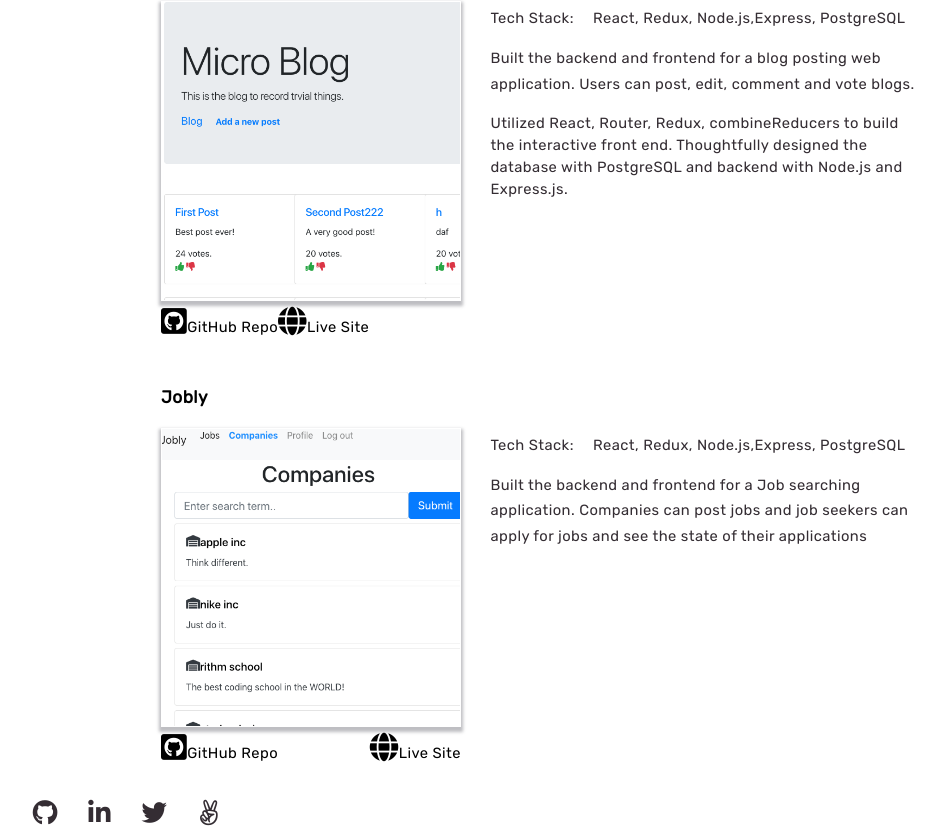
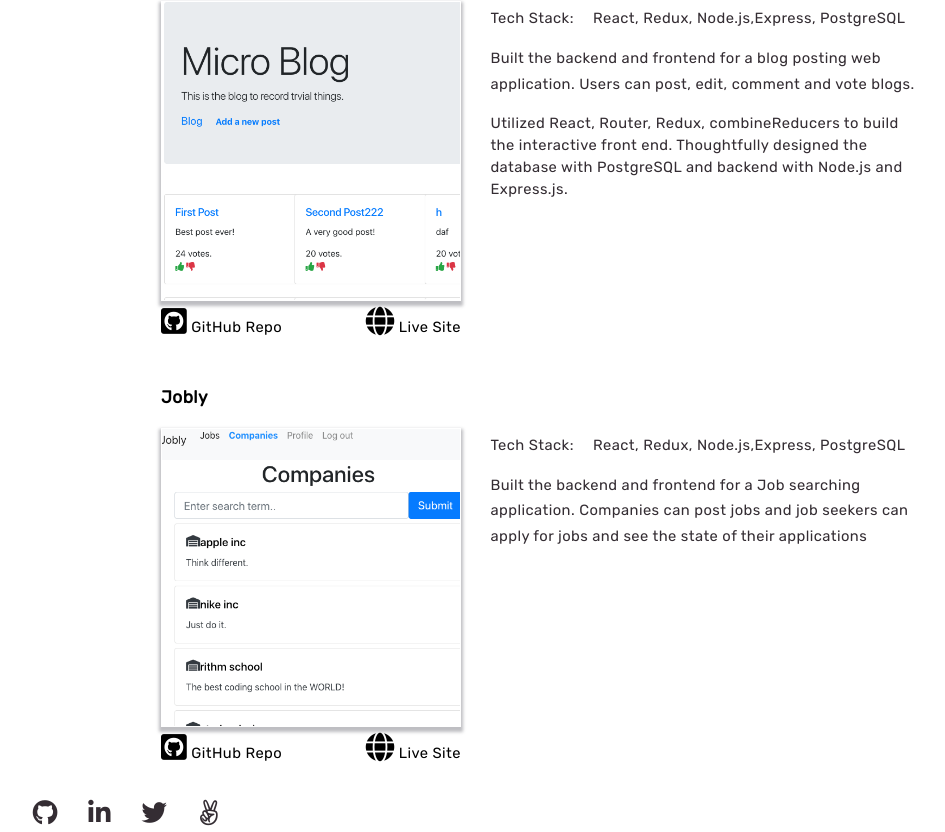
Before and after one commit to Ronihe/ronihe, a React (Create React App) app: page /Portfolio in a window 1280 px wide. Shown: the part 1455-2287 px from the top of the page, without its empty margins (113-1058 px from the left). Built offline with nearby package versions, Linux system fonts and the light colour scheme.

Commit message:
edited the icons in portfolio page

```diff
--- a/src/Portfolio.js
+++ b/src/Portfolio.js
@@ -124,8 +124,8 @@ class Portfolio extends Component {
                     className="fab fa-apple fa-2x"
                     title="GitHub"
                     alt="github"
-                  />
-                  IOS Application
+                  />{' '}
+                  IOS Application{' '}
                 </a>
               </li>
             </Project>
@@ -169,7 +169,7 @@ class Portfolio extends Component {
                     className="fab fa-github-square fa-2x"
                     title="GitHub"
                     alt="github"
-                  />
+                  />{' '}
                   GitHub Repo{' '}
                 </a>
               </li>
@@ -210,7 +210,9 @@ class Portfolio extends Component {
               <div
                 style={{
                   display: 'flex',
-                  flexDirection: 'row'
+                  flexDirection: 'row',
+                  justifyContent: 'space-between',
+                  maxWidth: '300px'
                 }}
               >
                 <li className="list-group-item text-center">
@@ -223,7 +225,7 @@ class Portfolio extends Component {
                       className="fab fa-github-square fa-2x"
                       title="GitHub"
                       alt="github"
-                    />
+                    />{' '}
                     GitHub Repo{' '}
                   </a>
                 </li>
@@ -237,7 +239,7 @@ class Portfolio extends Component {
                       className="fas fa-globe fa-2x"
                       title="GitHub"
                       alt="github"
-                    />
+                    />{' '}
                     Live Site{' '}
                   </a>
                 </li>
@@ -271,7 +273,8 @@ class Portfolio extends Component {
                 style={{
                   display: 'flex',
                   flexDirection: 'row',
-                  justifyContent: 'space-between'
+                  justifyContent: 'space-between',
+                  maxWidth: '300px'
                 }}
               >
                 <li className="list-group-item text-center">
@@ -283,7 +286,7 @@ class Portfolio extends Component {
                       className="fab fa-github-square fa-2x"
                       title="GitHub"
                       alt="github"
-                    />
+                    />{' '}
                     GitHub Repo{' '}
                   </a>
                 </li>
@@ -297,7 +300,7 @@ class Portfolio extends Component {
                       className="fas fa-globe fa-2x"
                       title="globe"
                       alt="globe"
-                    />
+                    />{' '}
                     Live Site{' '}
                   </a>
                 </li>
```
Also changed, not shown: 1 other file (tests, documents, lock files or other folders).
